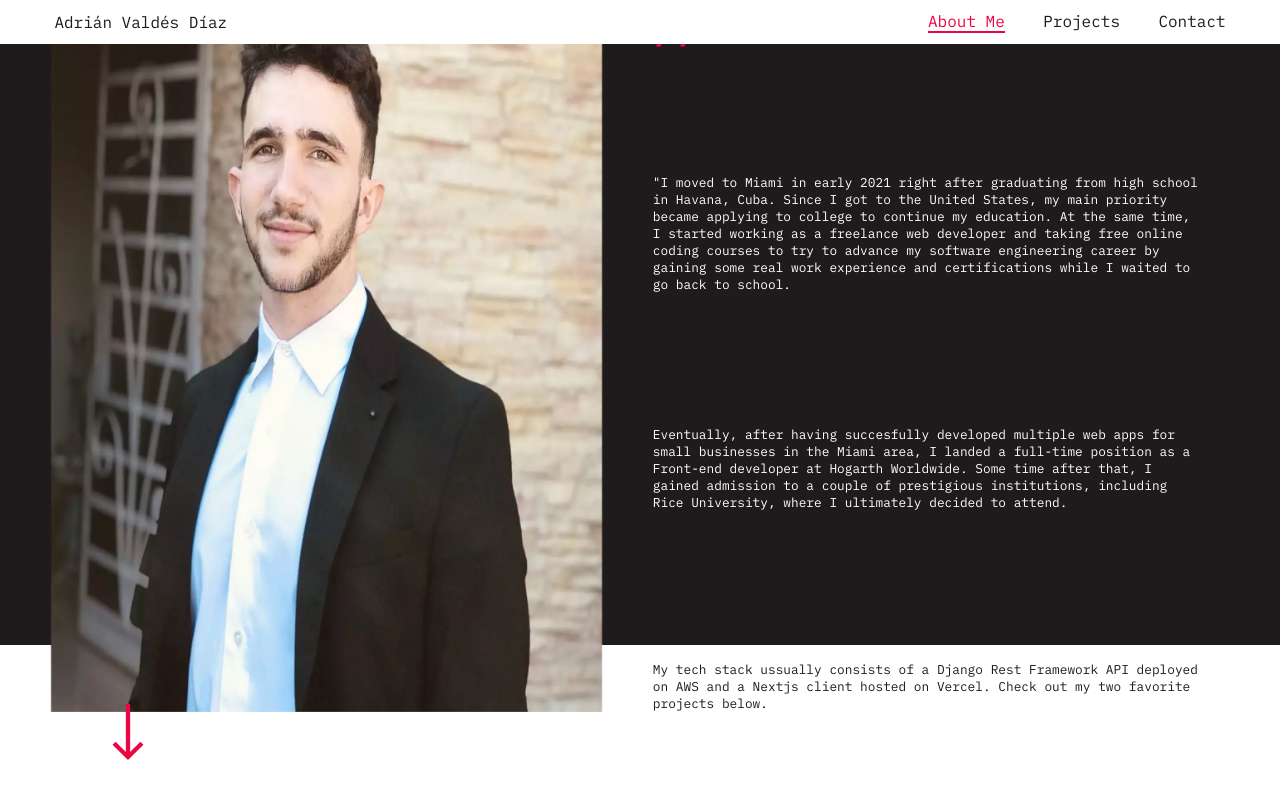
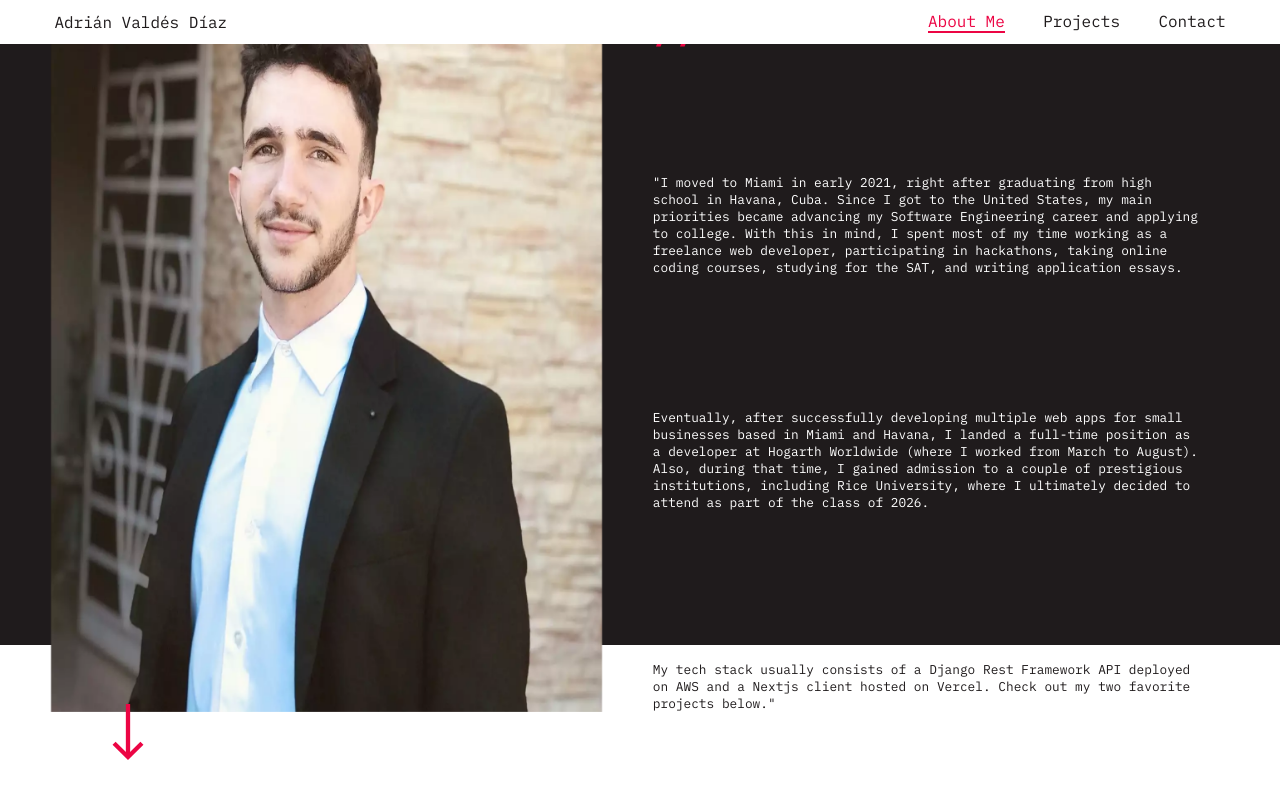
Before and after one commit to sidecontrolpapi/landing, a React (Create React App) app: page / in a window 1280 px wide. Both pictures are taken after a click on the element "About Me". Shown: the part 840-1638 px from the top of the page. Built offline with nearby package versions, Linux system fonts and the light colour scheme.

Commit message:
yet another caption update

```diff
--- a/src/pages/AboutMe.jsx
+++ b/src/pages/AboutMe.jsx
@@ -23,15 +23,13 @@ const AboutMe = ()=> {
                 </div>
                 </div>
                 <p className={`${selected>=0.4?"textShowing":"beforeShow"}`}>
-                    &quot;I moved to Miami in early 2021 right after graduating from high school in Havana, Cuba. Since I got to the United States, my main priority became applying to college to continue my education. At the same time, I started working as a freelance web developer and taking free online coding courses to try to advance my software engineering career by gaining some real work experience and certifications while I waited to go back to school.
+                    &quot;I moved to Miami in early 2021, right after graduating from high school in Havana, Cuba. Since I got to the United States, my main priorities became advancing my Software Engineering career and applying to college. With this in mind, I spent most of my time working as a freelance web developer, participating in hackathons, taking online coding courses, studying for the SAT, and writing application essays.
                 </p>
                 <p className={`${selected>=0.4?"textShowing":"beforeShow"}`}>
-                    Eventually, after having succesfully developed multiple web apps for small businesses in the Miami area, I landed a full-time position as a Front-end developer at Hogarth Worldwide. Some time after that,  I gained admission to a couple of prestigious institutions, including Rice University, where I ultimately decided to attend.
+                    Eventually, after successfully developing multiple web apps for small businesses based in Miami and Havana, I landed a full-time position as a developer at Hogarth Worldwide (where I worked from March to August). Also, during that time, I gained admission to a couple of prestigious institutions, including Rice University, where I ultimately decided to attend as part of the class of 2026.
                 </p>
                 <p className={`${selected>=0.4?"textShowing":"beforeShow"}`}>
-                     My tech stack ussually consists of a Django Rest Framework API deployed on AWS and a Nextjs client hosted on Vercel. Check out my two favorite projects below.
-
-
+                     My tech stack usually consists of a Django Rest Framework API deployed on AWS and a Nextjs client hosted on Vercel. Check out my two favorite projects below.&quot;
                 </p>
 
 
--- a/src/pages/Hello.jsx
+++ b/src/pages/Hello.jsx
@@ -23,7 +23,7 @@ const Hello = ()=> {
                     <p><span className="red">
                     location = </span>&quot;Houston, Texas&quot;</p>
 
-                    <p><span className="red">description =</span> &quot;I am CS freshman at Rice University who loves all things Software Engineering.&quot; <span className="red">/&#62;</span></p>
+                    <p><span className="red">description =</span> &quot;I am freshman majoring in CS at Rice University who has a true passion for building software.&quot; <span className="red">/&#62;</span></p>
                     <img className="ShortArrow" src={short} alt=""/>
                     <img className="LongArrow" src={long} alt="arrow" />
                 </div>
```
